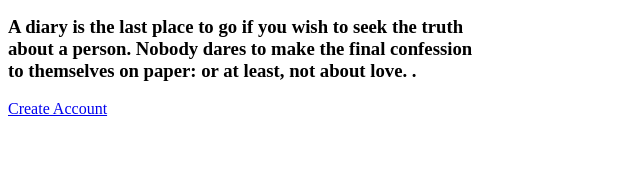
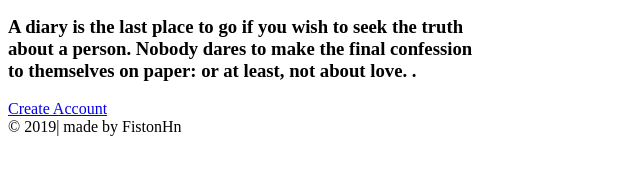
Before and after one commit to fistonhn/MyDiary, a plain HTML site: page UI/html/index.html in a window 1280 px wide. Shown: the part 157-332 px from the top of the page, without its empty margins (0-640 px from the left). Drawn offline with Linux system fonts and the light colour scheme; files whose address does not match are found by name.

Commit message:
feature(write-footer-tag): write last line which is footer

```diff
--- a/UI/html/index.html
+++ b/UI/html/index.html
@@ -30,6 +30,9 @@
         <div class="centre-btn">
             <a href="./html/login.html" class="getStarted-btn">Create Account</a>
         </div>
+        <footer class="footer">
+            <div class="footer-bottom">&copy; 2019| made by FistonHn</div>
+        </footer>
     </div>
 </body>
 </html>
```
Also changed, not shown: 1 other file.
